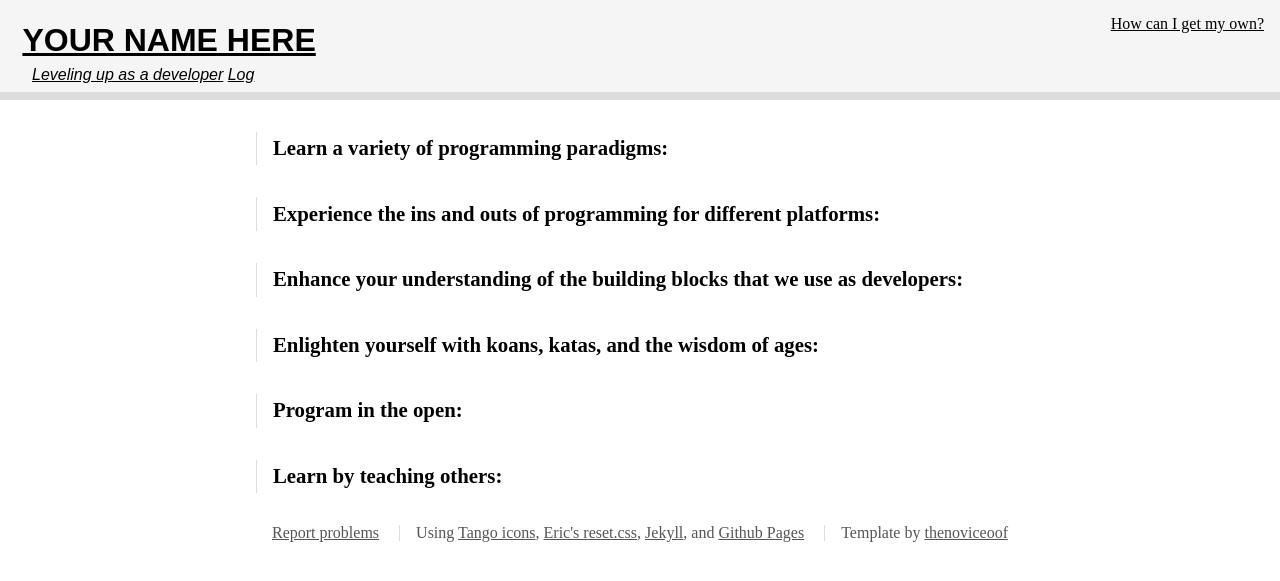
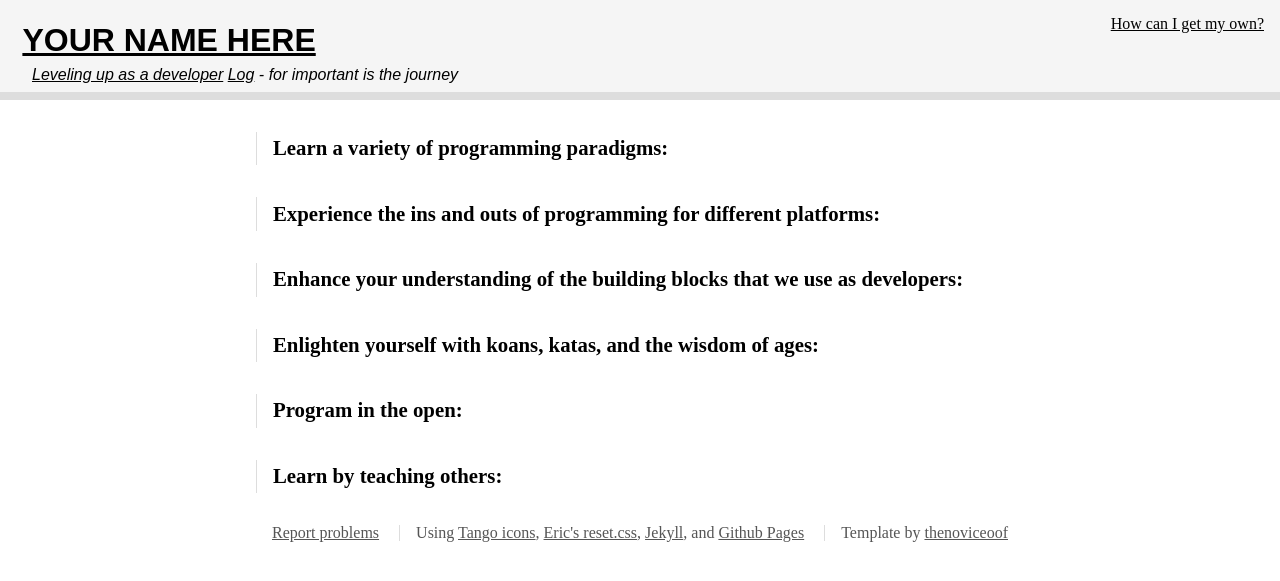
Before and after one commit to thenoviceoof/level-up, a Jekyll site: the page built from index.html, in a window 1280 px wide. Shown: the top 581 px of the page. Built offline with Jekyll 4.4.1, drawn with Linux system fonts in a browser that asks for light colours.

Commit message:
trying out a brief quote as explanation

```diff
--- a/_layouts/default.html
+++ b/_layouts/default.html
@@ -12,6 +12,7 @@
       <h2>
 	<a href="http://jasonrudolph.com/blog/2011/08/09/programming-achievements-how-to-level-up-as-a-developer/">Leveling up as a developer</a>
 	<a href="https://github.com/thenoviceoof/level-up">Log</a>
+	- for important is the journey
       </h2>
     </header>
 
```
